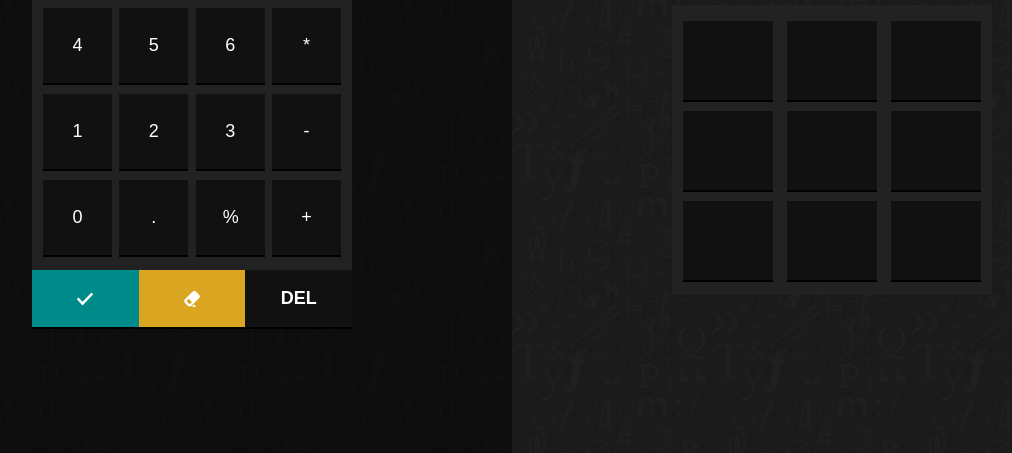
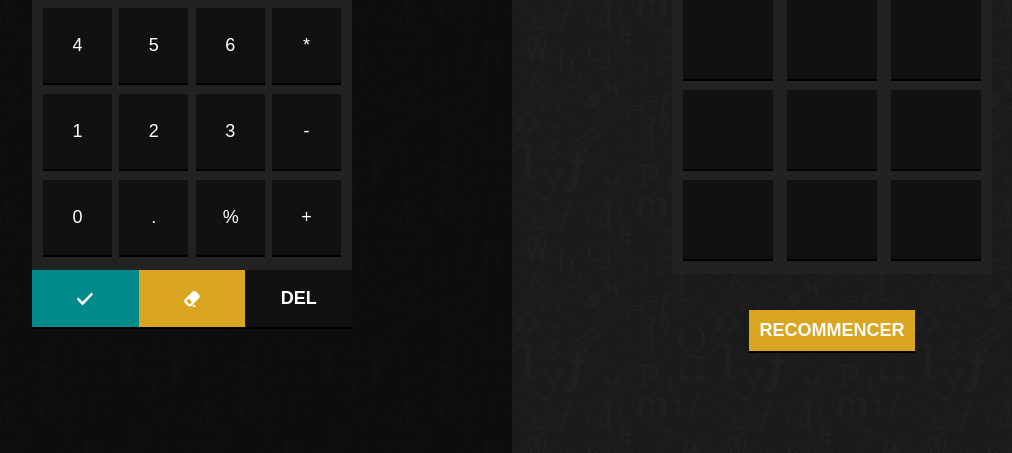
Before and after one commit to Melleprunelle/calculatrice-js, a plain HTML site: page index.html in a window 1280 px wide. Shown: the part 347-800 px from the top of the page, without its empty margins (128-1140 px from the left). Drawn offline with Linux system fonts and the light colour scheme; a web font is replaced by a local one.

Commit message:
Button reload page

```diff
--- a/css/style.css
+++ b/css/style.css
@@ -178,6 +178,19 @@ h1:after {
     height: 80px;
 }
 
+.relancer {
+    padding: 10px;
+    background-color: goldenrod;
+    box-shadow: 0 2px 0 #000;
+    text-transform: uppercase;
+    text-decoration: none;
+    font-weight: 700;
+}
+
+.relancer:hover {
+    box-shadow: inset 0 3px 3px 0 rgba(0, 0, 0, 0.5);
+}
+
 @media (max-width: 360px) {
      .resultat {
         width: 90vw;
--- a/index.html
+++ b/index.html
@@ -92,7 +92,7 @@
             <span id="c8"></span>
         </div>
         <p id="affichage-tictactoe"></p>
-
+        <a href="javascript:window.location.reload(true)" class="relancer">Recommencer</a>
     </div>
 
     <!-- SCRIPT -->
```
